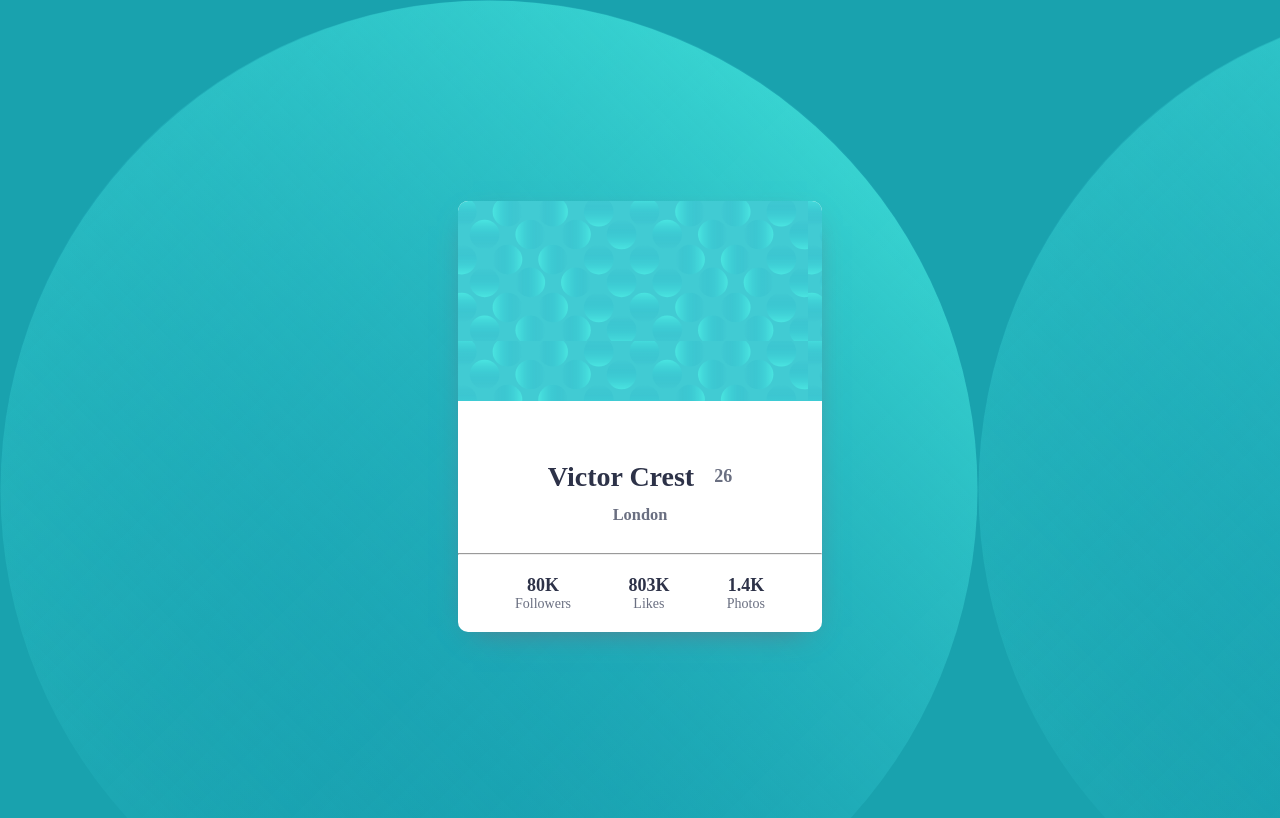
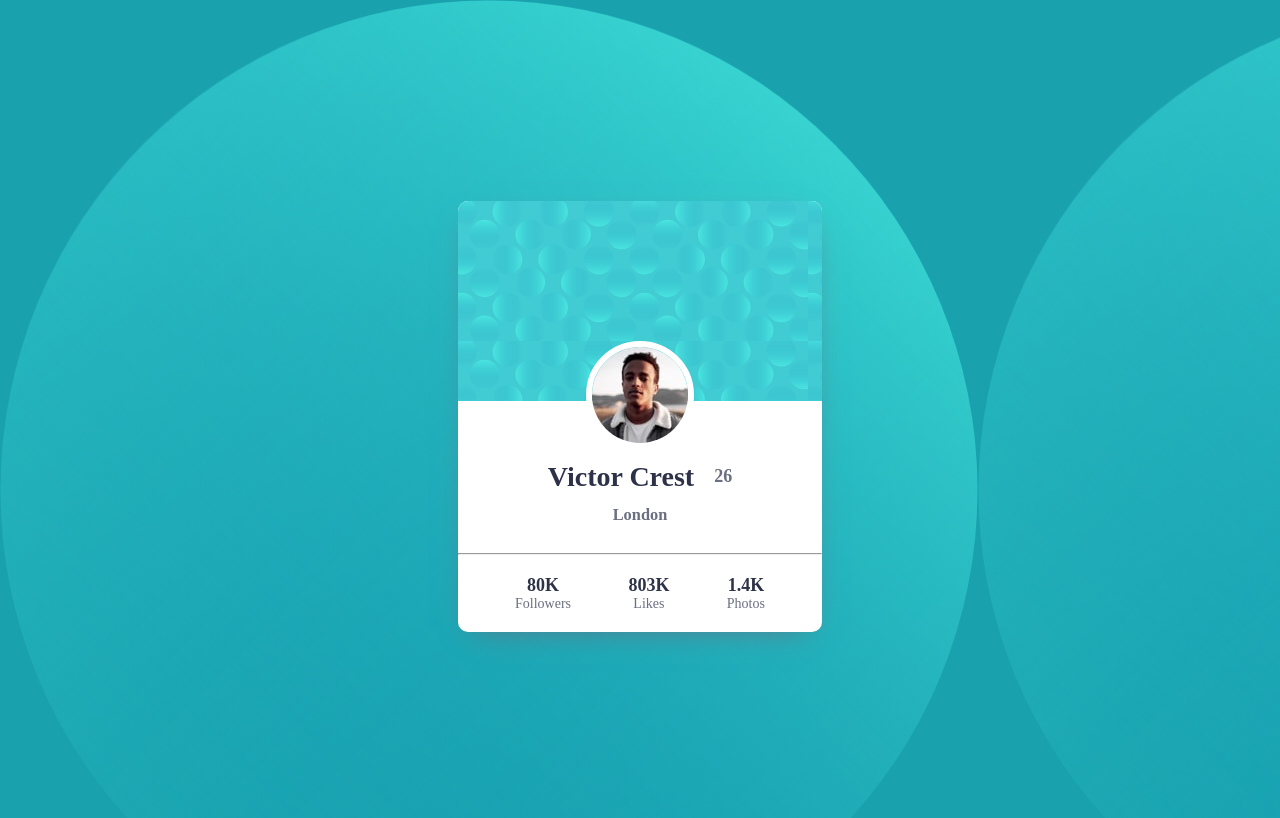
Before and after one commit to Ediomojose/profile-card-component-main, a plain HTML site: page profile-card-component-main/index.html in a window 1280 px wide. Drawn offline with Linux system fonts and the light colour scheme.

Commit message:
second commit

```diff
--- a/profile-card-component-main/index.html
+++ b/profile-card-component-main/index.html
@@ -15,8 +15,13 @@
       </div>
       <div class="profile__image__container">
         <picture>
-          <source src="" media="(max-width:599px)" type="">
-          <source src="" media="(min-width: 915px)" type="">
+          <img
+            class="profile__image"
+            src="images/image-victor.jpg"
+            alt="profile__ima
+        "
+            srcset=""
+          />
         </picture>
       </div>
       <div class="profile__details">
```
